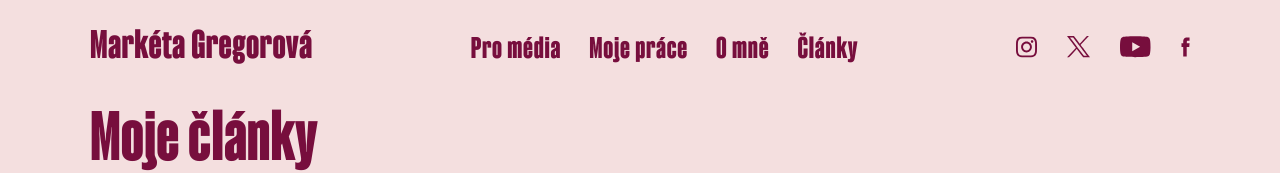
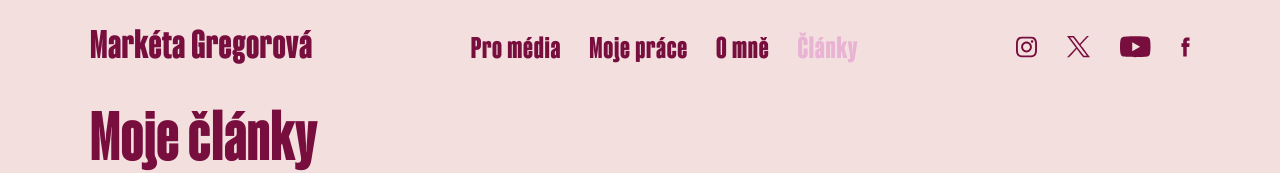
Before and after one commit to caroluxurians/mgreg, a Next.js app: page /clanky in a window 1280 px wide. Shown: the top 173 px of the page. Built offline with nearby package versions, Linux system fonts and the light colour scheme.

Commit message:
navbrar highlighting logic

```diff
--- a/app/components/Header.tsx
+++ b/app/components/Header.tsx
@@ -15,6 +15,7 @@ export const sections = [
 const Header = () => {
   const pathname = usePathname();
   const colorTheme = pathname === "/o-mne" ? "light" : "dark";
+  const isClanky = pathname === "/clanky";
 
   return (
     <header className="w-full hidden md:flex">
@@ -51,7 +52,16 @@ const Header = () => {
         >
           {sections.map((section) => (
             <Link href={section.sectionHref}>
-              <div className={classNames("flex", pathname === "/clanky" ? "hover:text-light-pink" : "hover:text-white")} key={section.sectionName}>
+              <div
+                className={classNames(
+                  "flex",
+                  isClanky ? "hover:text-light-pink" : "hover:text-white",
+                  pathname === `/${section.sectionHref}`
+                    ? (isClanky ? "text-light-pink" : "text-white")
+                    : "",
+                )}
+                key={section.sectionName}
+              >
                 {section.sectionName}
               </div>
             </Link>
```
